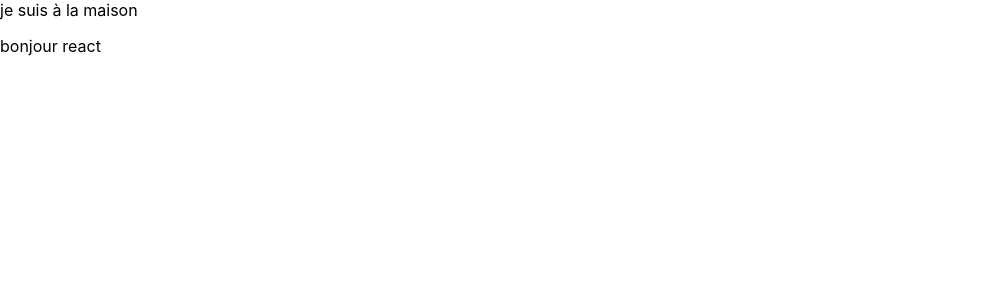
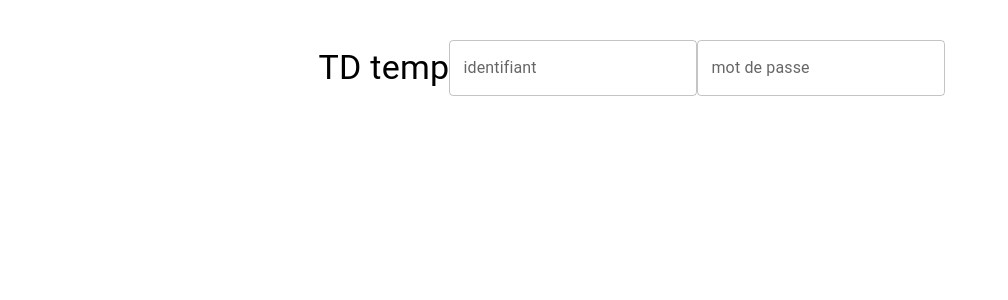
Before and after one commit to leeroynico/ECF-front, a React (Create React App) app: page /login in a window 1280 px wide. Shown: the top 300 px of the page, without its empty margins (0-1008 px from the left). Built offline with nearby package versions, Linux system fonts and the light colour scheme; no server answers.

Commit message:
install dev extrem chart

```diff
--- a/package.json
+++ b/package.json
@@ -5,11 +5,14 @@
   "dependencies": {
     "@emotion/react": "^11.4.1",
     "@emotion/style": "^0.8.0",
+    "@emotion/styled": "^11.3.0",
     "@mui/material": "^5.0.3",
     "@testing-library/jest-dom": "^5.11.4",
     "@testing-library/react": "^11.1.0",
     "@testing-library/user-event": "^12.1.10",
     "axios": "^0.22.0",
+    "devextreme": "21.1.6",
+    "devextreme-react": "21.1.6",
     "react": "^17.0.2",
     "react-dom": "^17.0.2",
     "react-scripts": "4.0.3",
--- a/src/App.css
+++ b/src/App.css
@@ -1,4 +1,4 @@
-.App {
+/* .App {
   text-align: center;
 }
 
@@ -35,4 +35,4 @@
   to {
     transform: rotate(360deg);
   }
-}
+} */
--- a/src/App.js
+++ b/src/App.js
@@ -1,12 +1,13 @@
 import logo from "./logo.svg";
 // import "./App.css";
 import Home from "./components/Home";
+import Login from "./components/login/LoginView";
 
 function App() {
   return (
     <div className="App">
-      <Home />
-      <p>bonjour react</p>
+      {/* <Home /> */}
+      <Login />
     </div>
   );
 }
--- /dev/null
+++ b/src/components/login/LoginData.js
@@ -0,0 +1,29 @@
+import React from "react";
+import { useState, useEffect } from "react";
+const axios = require("axios");
+const urlApi = "https://api-projet-ecf.herokuapp.com/api/utilisateurs";
+
+function LoginData() {
+  const [users, setUsers] = useState([]);
+  const getUser = () => {
+    axios
+      .get(urlApi)
+      .then(function (response) {
+        if (response.status != 200) {
+          alert("roblème de cargement de data");
+        }
+        setUsers(response.data["hydra:member"]);
+        //console.log(response.data["hydra:member"]);
+      })
+      //TODO => gestion erreurs API
+      .catch(function (error) {
+        console.log("erreurs api - axios : " + error);
+      });
+  };
+  useEffect(() => {
+    getUser();
+  }, []);
+  console.log(users);
+  return <div></div>;
+}
+export default LoginData;
--- /dev/null
+++ b/src/components/login/LoginView.js
@@ -0,0 +1,33 @@
+import React from "react";
+import "./loginStyle.css";
+import { TextField, Grid, Typography } from "@mui/material";
+import LoginData from "./LoginData";
+
+function Login() {
+  return (
+    <>
+      <Grid
+        sx={{ marginTop: 5 }}
+        container
+        spacing={2}
+        direction="row"
+        justifyContent="center"
+        alignItems="center"
+      >
+        <Typography variant="h4" component="h2">
+          TD temp
+        </Typography>
+        <TextField
+          id="loginId"
+          label="identifiant"
+          variant="outlined"
+          onKeyUp={alert("yo")}
+        />
+        <TextField id="loginPassword" label="mot de passe" variant="outlined" />
+        <LoginData />
+      </Grid>
+    </>
+  );
+}
+
+export default Login;
```
Also changed, not shown: src/components/login/loginStyle.css (added), 2 other files (tests, documents, lock files or other folders).
